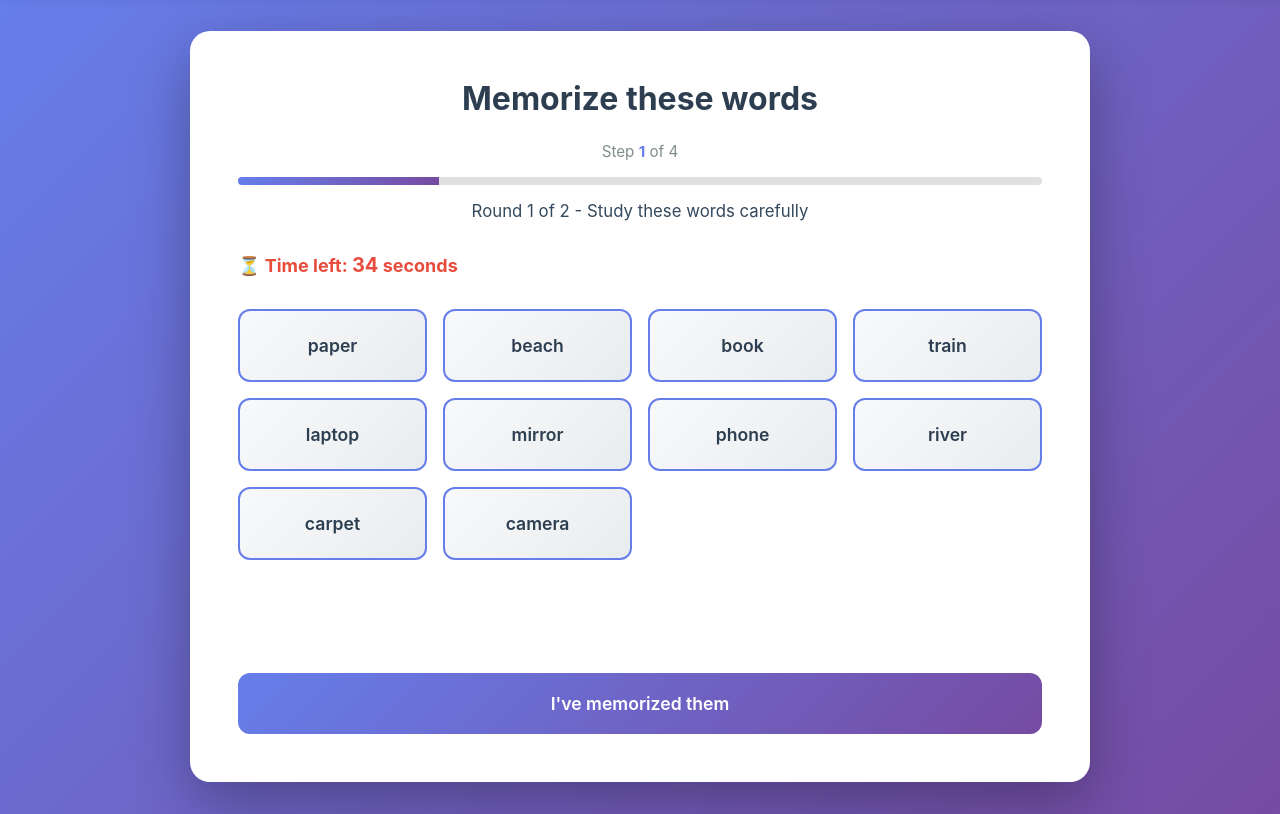
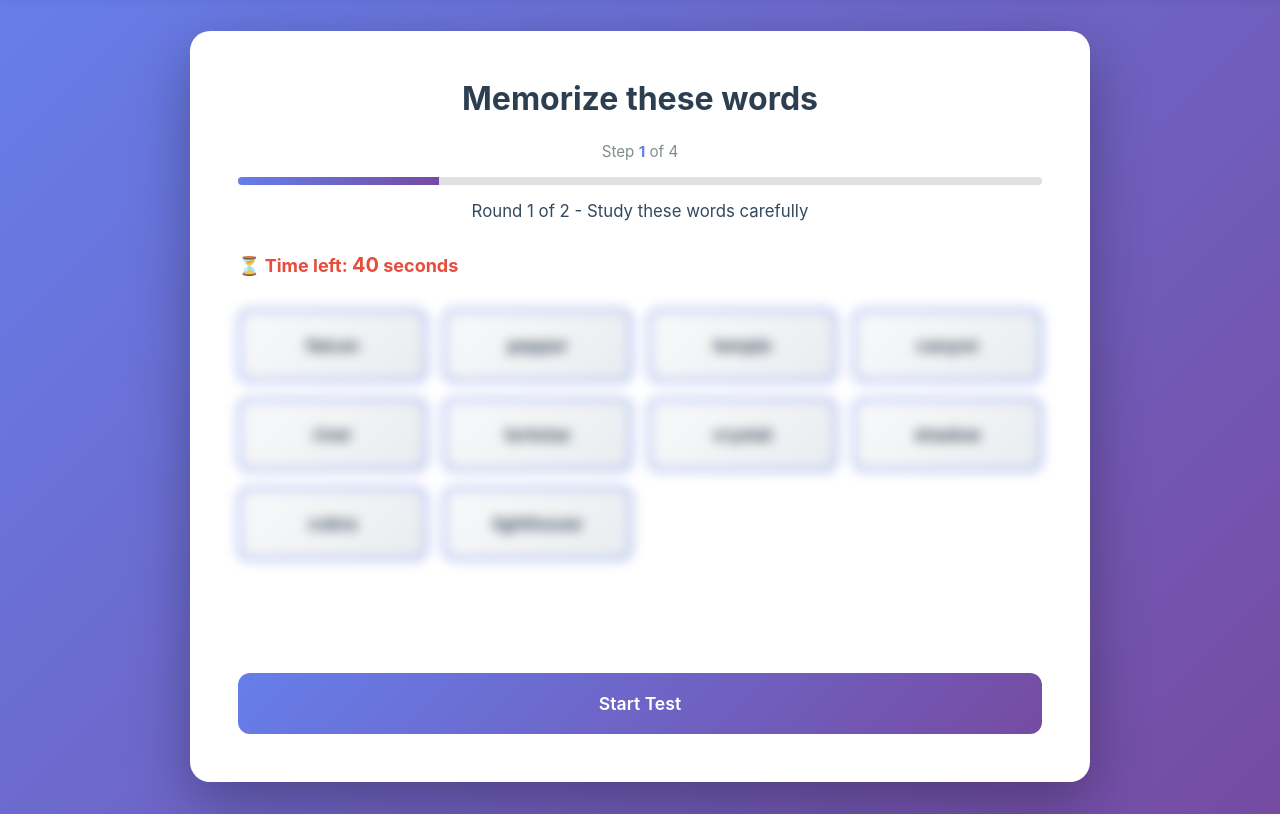
Before and after one commit to M-Iswarya2/Dementia-for-cloud, a Django app: page /memory-test/ in a window 1280 px wide. Shown: the part 80-894 px from the top of the page. Run offline with Django 5.2, Linux system fonts and the light colour scheme; the visitor is signed in with stand-in values (Sample User, id 1).

Commit message:
Added start,blur in memory, scoring change

```diff
--- a/dementia_web/memory_logic.py
+++ b/dementia_web/memory_logic.py
@@ -2,12 +2,40 @@ import random
 import time
 
 WORD_BANK = [
-    "apple", "river", "chair", "music", "clock",
-    "doctor", "yellow", "garden", "phone", "mirror",
-    "train", "bread", "cloud", "pencil", "window",
-    "carpet", "forest", "bottle", "flower", "camera",
-    "school", "beach", "coffee", "mountain", "shirt",
-    "paper", "laptop", "rain", "book", "shoe"
+    # Nature
+    "river", "cloud", "forest", "mountain", "ocean",
+    "desert", "volcano", "glacier", "canyon", "jungle",
+    "island", "meadow", "waterfall", "cave", "storm",
+
+    # Animals
+    "dolphin", "eagle", "tiger", "penguin", "giraffe",
+    "elephant", "wolf", "parrot", "shark", "rabbit",
+    "panther", "falcon", "tortoise", "buffalo", "cobra",
+
+    # Objects / Household
+    "mirror", "carpet", "ladder", "lantern", "compass",
+    "candle", "kettle", "blanket", "pillow", "hammer",
+    "anchor", "barrel", "helmet", "ribbon", "trophy",
+
+    # Food & Drink
+    "mango", "pepper", "lemon", "walnut", "mushroom",
+    "ginger", "honey", "salmon", "pretzel", "avocado",
+
+    # Places
+    "castle", "harbour", "temple", "stadium", "lighthouse",
+    "tunnel", "balcony", "rooftop", "library", "factory",
+
+    # Abstract / Misc
+    "shadow", "silence", "mystery", "memory", "balance",
+    "courage", "fortune", "wisdom", "danger", "freedom",
+
+    # Science & Tech
+    "rocket", "magnet", "circuit", "laser", "prism",
+    "oxygen", "atom", "radar", "fossil", "crystal",
+
+    # Actions (noun form)
+    "journey", "signal", "pattern", "mission", "puzzle",
+    "legend", "chapter", "riddle", "summit", "echo",
 ]
 
 WORDS_TO_MEMORIZE = 10
--- a/dementia_web/templates/pages/memory_test.html
+++ b/dementia_web/templates/pages/memory_test.html
@@ -15,6 +15,11 @@
 
 .timer-box span {
     font-size: 20px;
+}
+
+.words-grid.blurred .word-box {
+    filter: blur(6px);
+    user-select: none;
 }
 </style>
 {% endblock %}
@@ -56,6 +61,7 @@
 </div>
 {% endblock %}
 
+
 {% block extra_js %}
 <script>
 const params = new URLSearchParams(window.location.search);
@@ -79,6 +85,7 @@ const timerEl = document.getElementById("timer");
 // Timer Variables
 let countdown;
 let timeLeft = 40;
+let testStarted = false;
 
 // START TIMER FUNCTION
 function startTimer() {
@@ -92,8 +99,6 @@ function startTimer() {
         if (timeLeft <= 0) {
             clearInterval(countdown);
             btn.disabled = true;
-
-            // Auto move to next page
             window.location.href = "{% url 'memory_select' %}";
         }
     }, 1000);
@@ -137,20 +142,29 @@ async function startRound() {
 
     loading.style.display = "none";
     grid.style.display = "grid";
-    btn.disabled = false;
 
     grid.innerHTML = memorySession.memorizeWords
-        .map(word => `<div class="word-box">${word}</div>`)
-        .join("");
+    .map(word => `<div class="word-box">${word}</div>`)
+    .join("");
 
-    // Start countdown after words appear
-    startTimer();
+grid.classList.add("blurred");
+    // Show "Start Test" button instead of enabling memorized button
+    btn.textContent = "Start Test";
+    btn.disabled = false;
+    btn.dataset.mode = "start";
 }
 
-// BUTTON CLICK
+// BUTTON CLICK — handles both Start Test and I've Memorized
 btn.onclick = () => {
-    clearInterval(countdown); // Stop timer
-    window.location.href = "{% url 'memory_select' %}";
+    if (btn.dataset.mode === "start") {
+        grid.classList.remove("blurred");
+        btn.textContent = "I've memorized them";
+        btn.dataset.mode = "memorized";
+        startTimer();
+    } else {
+        clearInterval(countdown);
+        window.location.href = "{% url 'memory_select' %}";
+    }
 };
 
 // Initialize
--- a/dementia_web/views.py
+++ b/dementia_web/views.py
@@ -646,7 +646,7 @@ def final_result(request):
 
     # Compute final risk score
     cognitive_score = (memory + attention + trail_b + digit_span) / 4
-    final_score = cognitive_score * 0.4 + voice * 0.4 + questionnaire * 0.2
+    final_score = cognitive_score * 0.6 + voice * 0.2 + questionnaire * 0.2
 
     # Risk label
     if final_score >= 0.75:
```
